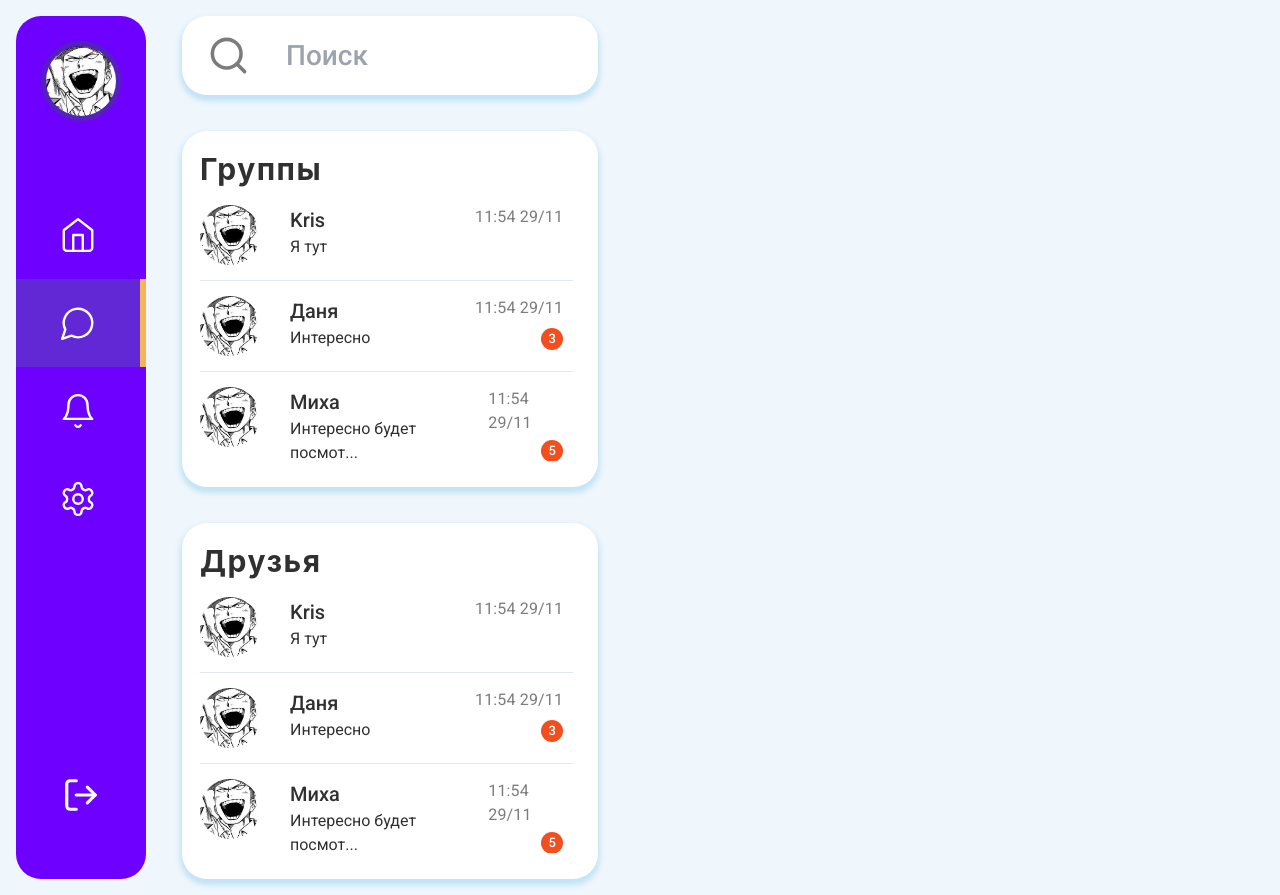
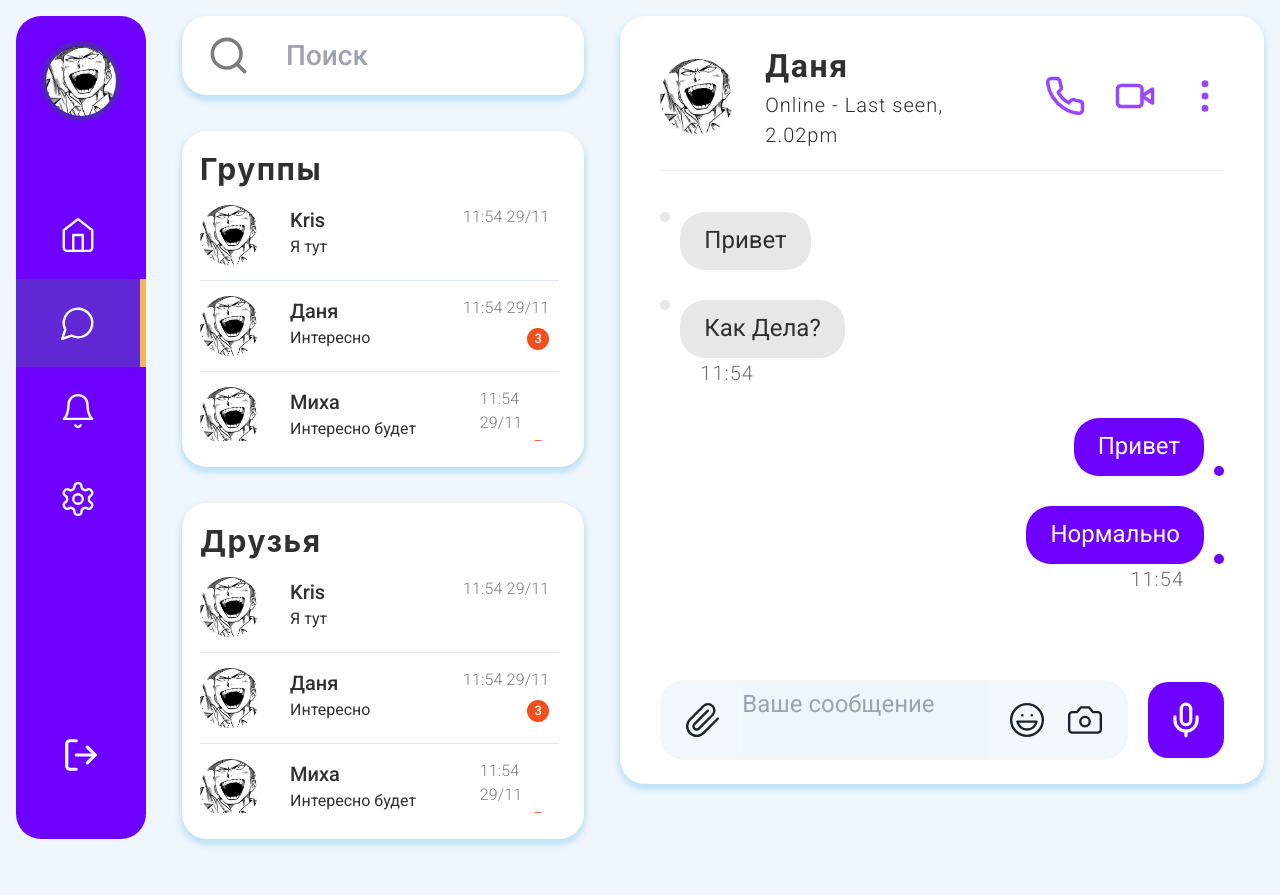
Before and after one commit to KamiyaNya/chat-messenger, a Next.js app: page /chat in a window 1280 px wide. After the commit the page ends 855 px from the top, so only its background shows below. Built offline with nearby package versions, Linux system fonts and the light colour scheme.

Commit message:
Верстка чата готово

```diff
--- a/src/app/provider.jsx
+++ b/src/app/provider.jsx
@@ -1,9 +1,10 @@
 'use client';
-import { extendTheme } from '@chakra-ui/react';
+import { defineStyleConfig, extendTheme } from '@chakra-ui/react';
 import { CacheProvider } from '@chakra-ui/next-js';
 import { ChakraProvider } from '@chakra-ui/react';
 
 export function Providers({ children }) {
+
 	const theme = extendTheme({
 		styles: {
 			global: {
@@ -15,6 +16,17 @@ export function Providers({ children }) {
 				},
 			},
 		},
+		components: {
+			Input: {
+				baseStyle: {
+					_focusVisible: {
+						outline: 'none',
+						boxShadow: 'none',
+						border: '0',
+					},
+				},
+			},
+		},
 	});
 
 	return <ChakraProvider theme={theme}>{children}</ChakraProvider>;
--- /dev/null
+++ b/src/components/resources/button/VoiceButton.jsx
@@ -0,0 +1,19 @@
+import { Button } from '@chakra-ui/react';
+import { Mic } from 'lucide-react';
+
+export default function VoiceButton() {
+	return (
+		<Button
+			width='76px'
+			height='76px'
+			minWidth='76px'
+			bgColor='#6E00FF'
+			display='flex'
+			justifyContent='center'
+			alignItems='center'
+			borderRadius='20px'
+			_hover={{bgColor: 'rgba(97, 45, 209, 0.9)'}}>
+			<Mic size='38px' color='#fff' />
+		</Button>
+	);
+}
--- /dev/null
+++ b/src/components/resources/chat/Chat.module.scss
@@ -0,0 +1,19 @@
+.chat_message {
+	border-radius: 25px;
+	font-size: 24px;
+	padding: 10px 24px 12px;
+
+	&_point {
+		border-radius: 50%;
+		width: 10px;
+		height: 10px;
+		min-width: 10px;
+	}
+
+	&_date {
+		color: #707070;
+		font-size: 20px;
+		font-weight: 300;
+		letter-spacing: 1px;
+	}
+}
--- /dev/null
+++ b/src/components/resources/chat/ChatBottom.jsx
@@ -0,0 +1,12 @@
+import { Flex } from '@chakra-ui/react';
+import MessageForm from './../input/MessageForm';
+import VoiceButton from './../button/VoiceButton';
+
+export default function ChatBottom() {
+	return (
+		<Flex alignItems='center' gap='20px'>
+			<MessageForm />
+			<VoiceButton />
+		</Flex>
+	);
+}
--- /dev/null
+++ b/src/components/resources/chat/ChatMain.jsx
@@ -0,0 +1,27 @@
+import { Flex } from '@chakra-ui/react';
+import dayjs from 'dayjs';
+import ChatMessage from './ChatMessage';
+
+export default function ChatMain() {
+	return (
+		<Flex flexDirection='column'>
+			<ChatMessage
+				userType={0}
+				userMessage='Привет'
+			/>
+			<ChatMessage
+				userType={0}
+				userMessage='Как Дела?'
+				userMessageDate={dayjs().format('HH:mm')}
+			/><ChatMessage
+				userType={1}
+				userMessage='Привет'
+			/>
+			<ChatMessage
+				userType={1}
+				userMessage='Нормально'
+				userMessageDate={dayjs().format('HH:mm')}
+			/>
+		</Flex>
+	);
+}
--- /dev/null
+++ b/src/components/resources/chat/ChatMessage.jsx
@@ -0,0 +1,50 @@
+import { Flex, Box } from '@chakra-ui/react';
+import style from './Chat.module.scss';
+
+export default function ChatMessage({ userType, userMessage, userMessageDate }) {
+	return (
+		<Flex mt='30px'>
+			{userType === 1 ? (
+				<Box ml='auto'>
+					<Flex alignItems='flex-end'>
+						<Box
+							bgColor='#6E00FF'
+							color='#fff'
+							className={style.chat_message}>
+							{userMessage}
+						</Box>
+						<Box
+							className={style.chat_message_point}
+							bgColor='#6E00FF'
+							ml='10px'></Box>
+					</Flex>
+					{userMessageDate ? <Box className={style.chat_message_date} textAlign='right' mr='40px'>{userMessageDate}</Box> : ''}
+				</Box>
+			) : (
+				<Box>
+					<Flex>
+						<Box
+							className={style.chat_message_point}
+							bgColor='#E7E7E7'
+							mr='10px'></Box>
+						<Box
+							className={style.chat_message}
+							bgColor='#E7E7E7'
+							color='#303030'>
+							{userMessage}
+						</Box>
+					</Flex>
+					{userMessageDate ? (
+						<Box
+							ml='40px'
+							className={style.chat_message_date}>
+							{userMessageDate}
+						</Box>
+					) : (
+						''
+					)}
+				</Box>
+			)}
+		</Flex>
+	);
+}
--- /dev/null
+++ b/src/components/resources/chat/ChatTop.jsx
@@ -0,0 +1,51 @@
+import { Grid, GridItem, Image, Box, Divider } from '@chakra-ui/react';
+import { Phone, Video, MoreVertical } from 'lucide-react';
+
+export default function ChatTop() {
+	return (<Box>
+		<Grid
+			gridTemplateColumns='75px 1fr 40px 40px 40px'
+			gap='30px'
+			alignItems='center'>
+			<GridItem
+				width='75px'
+				height='75px'
+				borderRadius='50%'
+				overflow='hidden'>
+				<Image
+					src='/profileImage.jpg'
+					width='100%'
+					objectFit='cover'
+					height='inherit'
+				/>
+			</GridItem>
+			<GridItem>
+				<Box color='#303030' fontSize={32} letterSpacing='1.6px' fontWeight={600}>Даня</Box>
+				<Box fontSize={20} color='#303030' letterSpacing={1} fontWeight={300}>Online - Last seen, 2.02pm</Box>
+			</GridItem>
+			<GridItem
+				cursor='pointer'
+				className='messengerIcon'
+				color='#9747FF'
+				_hover={{ color: 'rgb(94, 45, 200)' }} transitionDuration='.2s'>
+				<Phone size='42px' />
+			</GridItem>
+			<GridItem
+				cursor='pointer'
+				color='#9747FF'
+				_hover={{ color: 'rgb(94, 45, 200)' }} transitionDuration='.2s'>
+				<Video size='42px' />
+			</GridItem>
+			<GridItem
+				cursor='pointer'
+				color='#9747FF'
+				_hover={{ color: 'rgb(94, 45, 200)' }} transitionDuration='.2s'>
+				<MoreVertical
+					size='42px'
+				/>
+			</GridItem>
+		</Grid>
+		<Divider mt='20px'/>
+		</Box>
+	);
+}
--- a/src/components/resources/group/Group.jsx
+++ b/src/components/resources/group/Group.jsx
@@ -22,12 +22,13 @@ export default function Group({ heading, items }) {
 				</Heading>
 				<Box
 					mt='18px'
-					maxHeight='32vh'
+					maxHeight='29.5vh'
 					height='100%'
 					overflow='auto'
-					pr='10px' _sc>
+					pr='10px'
+					>
 					{items.map((data, index) => (
-						<>
+						<Box key={data.username}>
 							{index !== 0 ? (
 								<Divider
 									my='15px'
@@ -38,14 +39,13 @@ export default function Group({ heading, items }) {
 								''
 							)}
 							<GroupItem
-								key={data.date}
 								chatImage={data.chatImage}
 								username={data.username}
 								message={data.message}
 								date={data.date}
 								messageCount={data.count}
 							/>
-						</>
+						</Box>
 					))}
 				</Box>
 			</Box>
--- a/src/components/resources/group/groupItem/GroupItem.jsx
+++ b/src/components/resources/group/groupItem/GroupItem.jsx
@@ -33,7 +33,7 @@ export default function GroupItem({ chatImage, username, message, date, messageC
 			</Box>
 			<Grid ml='auto'>
 				<Box
-					fontWight={300}
+					fontWeight={300}
 					letterSpacing='0.16px'
 					color='#7C7C7C'>
 					{date}
--- /dev/null
+++ b/src/components/resources/input/MessageForm.jsx
@@ -0,0 +1,45 @@
+import { Flex, Box, Input, Textarea } from '@chakra-ui/react';
+import { Camera, Laugh, Paperclip } from 'lucide-react';
+
+export default function MessageForm() {
+	return (
+		<Flex
+			alignItems='center'
+			width='100%'
+			borderRadius='25px'
+			bgColor='rgba(239, 246, 252, 0.87)'
+			px='24px'>
+			<Box cursor='pointer'>
+				<Paperclip
+					size='38px'
+					strokeWidth='1.5px'
+				/>
+			</Box>
+			<Textarea
+				fontSize='24px'
+				placeholder='Ваше сообщение'
+				boxShadow='none'
+				border='0'
+				outline='none'
+				mx='20px'
+				px='0'
+				resize='none'
+				_focusVisible={{ boxShadow: 'none' }}
+			/>
+			<Box cursor='pointer'>
+				<Laugh
+					size='38px'
+					strokeWidth='1.5px'
+				/>
+			</Box>
+			<Box
+				cursor='pointer'
+				ml='20px'>
+				<Camera
+					size='38px'
+					strokeWidth='1.5px'
+				/>
+			</Box>
+		</Flex>
+	);
+}
--- a/src/components/screens/Chat/Chat.page.jsx
+++ b/src/components/screens/Chat/Chat.page.jsx
@@ -3,6 +3,7 @@ import { Grid, GridItem, Box } from '@chakra-ui/react';
 import MainLayout from '@/components/layouts/MainLayout';
 import Search from './../../resources/search/Search';
 import Group from './../../resources/group/Group';
+import MessengerWidget from './../../widgets/MessengerWidget';
 
 export default function ChatPage() {
 	const simpleData = [
@@ -49,49 +50,25 @@ export default function ChatPage() {
 			date: dayjs().format('HH:mm DD/MM'),
 			count: 5,
 		},
-		{
-			chatImage: '/profileImage.jpg',
-			username: 'Миха',
-			message: 'Интересно будет посмотреть, на твои действия',
-			date: dayjs().format('HH:mm DD/MM'),
-			count: 5,
-		},
-		{
-			chatImage: '/profileImage.jpg',
-			username: 'Миха',
-			message: 'Интересно будет посмотреть, на твои действия',
-			date: dayjs().format('HH:mm DD/MM'),
-			count: 5,
-		},
-		{
-			chatImage: '/profileImage.jpg',
-			username: 'Миха',
-			message: 'Интересно будет посмотреть, на твои действия',
-			date: dayjs().format('HH:mm DD/MM'),
-			count: 5,
-		},
 	];
 
 	return (
 		<MainLayout>
-			<Grid gridTemplateColumns='5fr 8fr'>
-				<Grid gap='36px'>
-					<Box>
+			<Grid
+				gridTemplateColumns='5fr 8fr'
+				gap='36px'>
+				<Grid gap='36px' alignContent='baseline'>
 					<Search />
-					</Box>
-					<Box>
 					<Group
 						heading='Группы'
 						items={simpleData}
 					/>
-					</Box>
-					<Box>
 					<Group
 						heading='Друзья'
 						items={simpleData2}
 					/>
-					</Box>
 				</Grid>
+				<MessengerWidget />
 			</Grid>
 		</MainLayout>
 	);
--- /dev/null
+++ b/src/components/widgets/MessengerWidget.jsx
@@ -0,0 +1,20 @@
+import { Grid } from '@chakra-ui/react';
+import ChatMain from '../resources/chat/ChatMain';
+import ChatTop from '../resources/chat/ChatTop';
+import ChatBottom from './../resources/chat/ChatBottom';
+export default function MessengerWidget() {
+	return (
+		<Grid
+			gridTemplateRows='100px 1fr 76px'
+			gap='40px'
+			bgColor='#fff'
+			boxShadow='0 4px 5px 2px rgba(121, 197, 239, 0.38)'
+			borderRadius='25px'
+			p='26px 40px'
+			height='calc(100vh - 32px)'>
+			<ChatTop />
+			<ChatMain />
+			<ChatBottom />
+		</Grid>
+	);
+}
```
Lines whose indentation alone changed are shown as unchanged.
